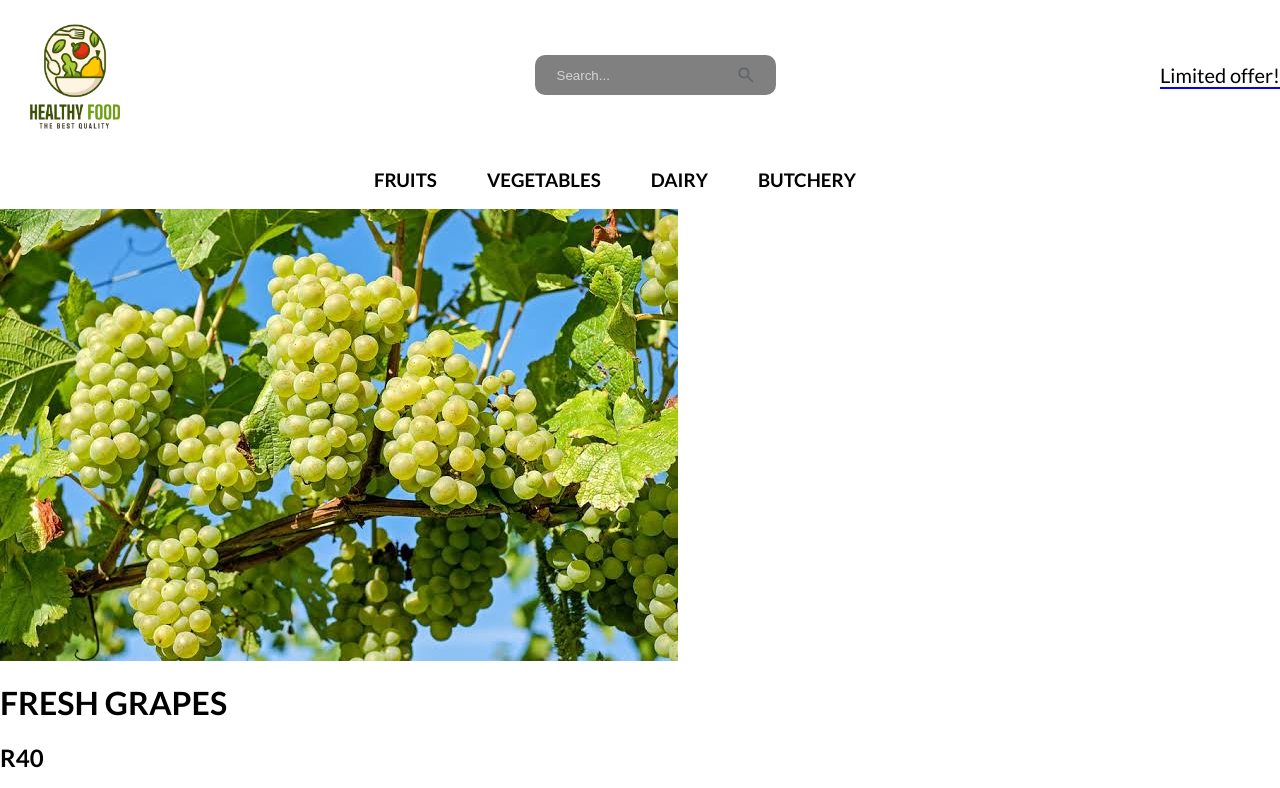
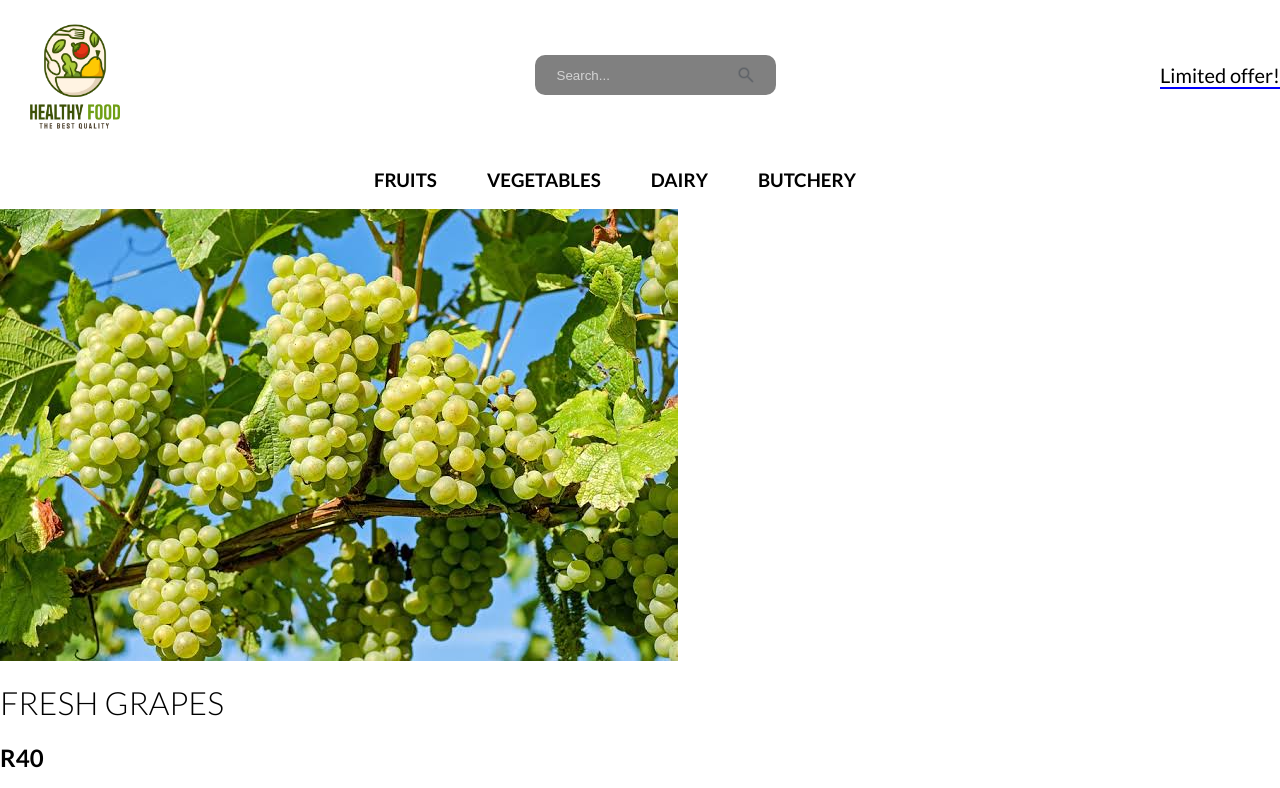
Before and after one commit to MENZI-MCHUNU/JavaScript-HTML-CSS, a plain HTML site: page index.html in a window 1280 px wide. Shown: the top 788 px of the page. Drawn offline with Linux system fonts and the light colour scheme.

Commit message:
change font weight of the title's product

```diff
--- a/style.css
+++ b/style.css
@@ -126,6 +126,7 @@ html{
 
  .sliderItem{
     width: 100vw;
+
  }
 
  .addToCart{
@@ -196,3 +197,7 @@ html{
 .productDescription{
     color: gray;
 }
+
+.sliderTitle{
+   font-weight: 300;
+}
```
